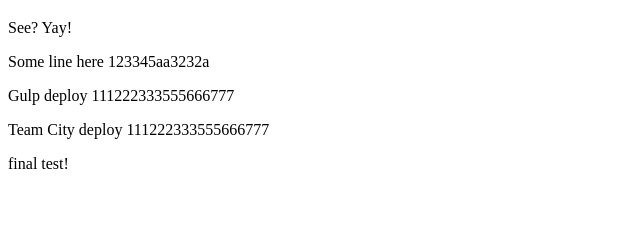
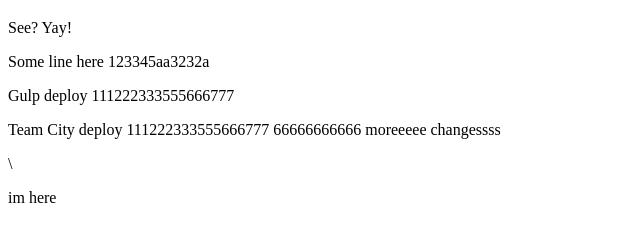
Before and after one commit to moleksiak-mw/webhooks-playground, a plain HTML site: page index.html in a window 1280 px wide. Shown: the part 61-302 px from the top of the page, without its empty margins (0-640 px from the left). Drawn offline with Linux system fonts and the light colour scheme.

Commit message:
team city says hello

```diff
--- a/index.html
+++ b/index.html
@@ -9,7 +9,7 @@
   <p>See? Yay!</p>
   <p>Some line here 123345aa3232a</p>
   <p>Gulp deploy 111222333555666777</p>
-  <p>Team City deploy 111222333555666777</p>
-  <p>final test!</p>
+  <p>Team City deploy 111222333555666777 66666666666 moreeeee changessss</p>\
+  <p>im here</p>
 </body>
 </html>
```
